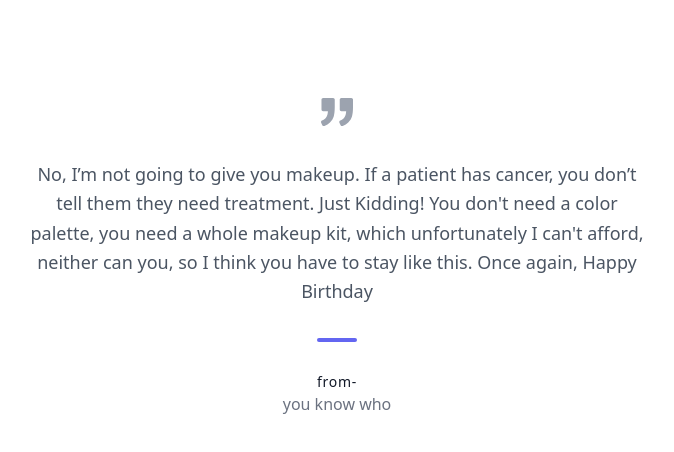
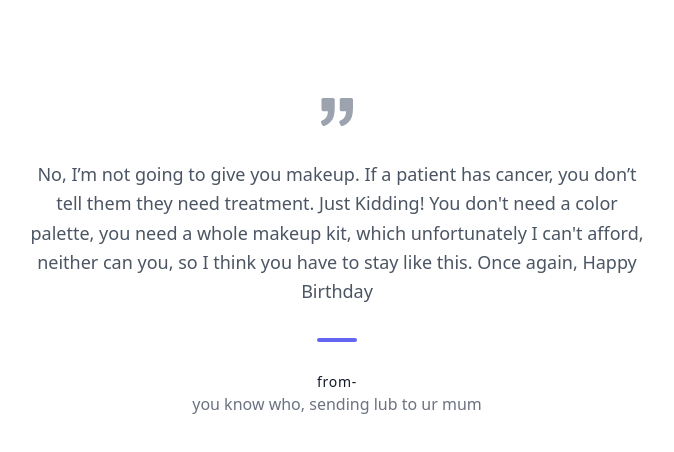
Before and after one commit to imxaditya/Sobahat, a plain HTML site: page index.html in a window 1280 px wide. Shown: the whole page, without its empty margins (303-977 px from the left). Drawn offline with nearby package versions, Linux system fonts and the light colour scheme.

Commit message:
Update index.html

```diff
--- a/index.html
+++ b/index.html
@@ -25,7 +25,7 @@
                     this. Once again, Happy Birthday</p>
                 <span class="inline-block h-1 w-10 rounded bg-indigo-500 mt-8 mb-6"></span>
                 <h2 class="text-gray-900 font-medium title-font tracking-wider text-sm">from-</h2>
-                <p class="text-gray-500">you know who</p>
+                <p class="text-gray-500">you know who, sending lub to ur mum</p>
             </div>
         </div>
     </section>
```
